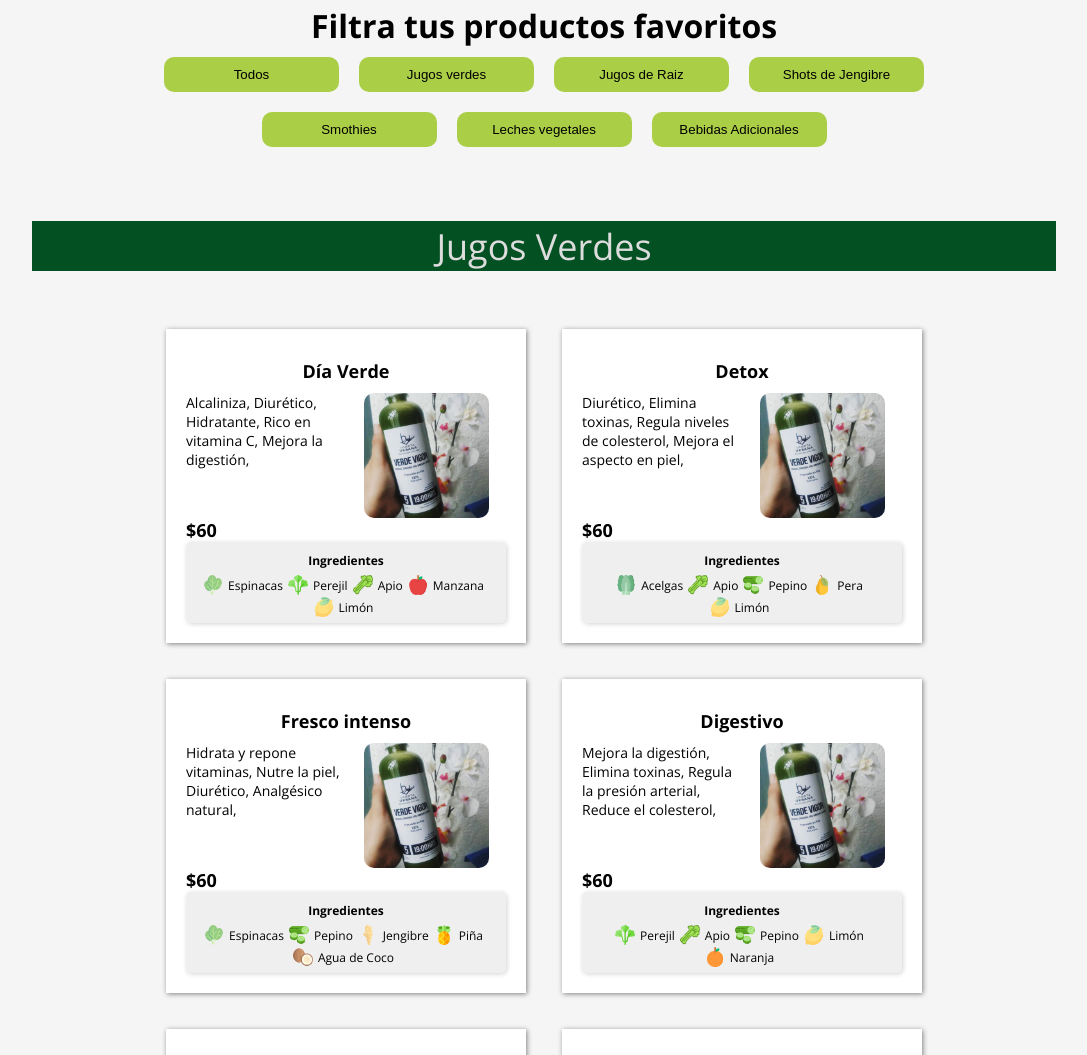
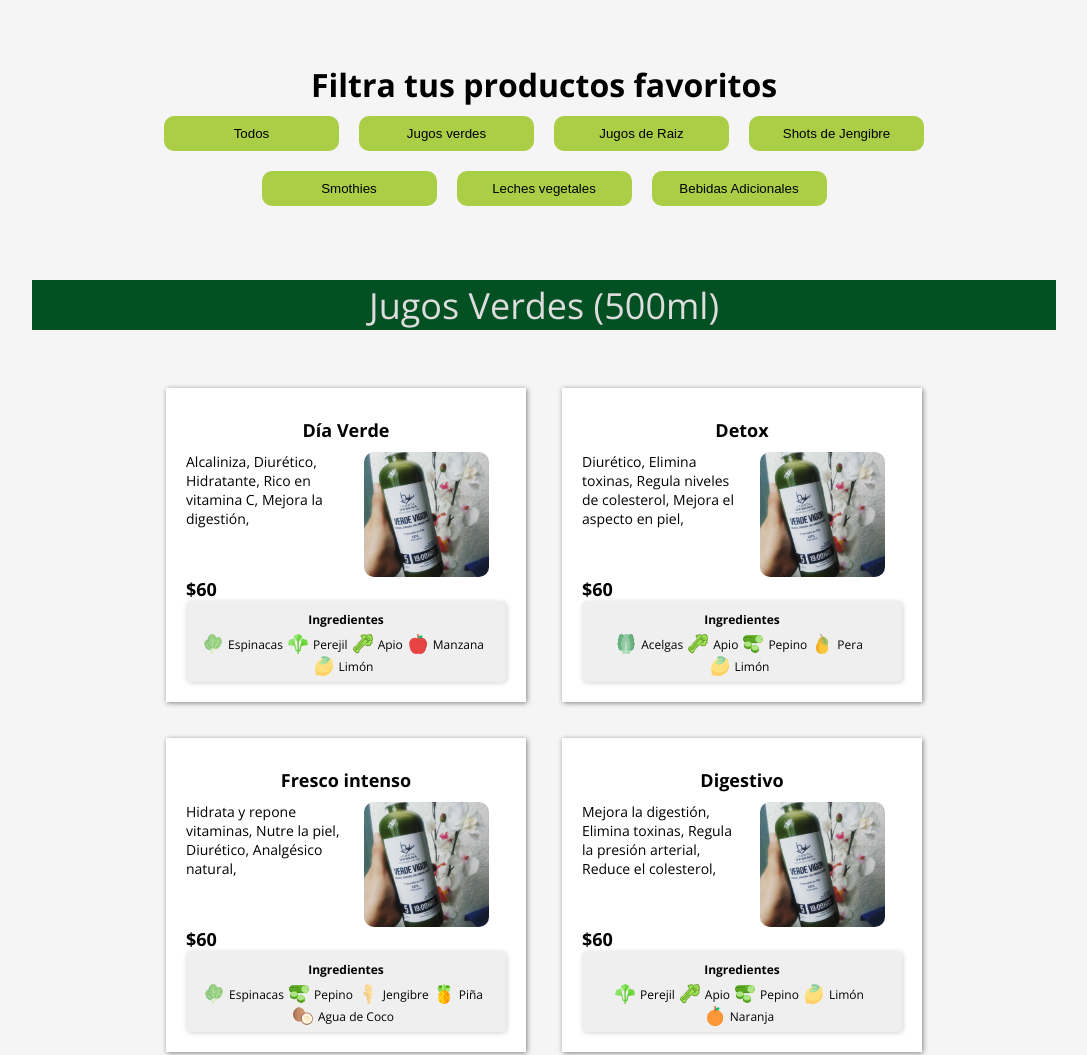
Before and after one commit to ArielMD/Huerta-Urbana, a Gatsby site: page /Products in a window 1280 px wide. Shown: the part 566-1621 px from the top of the page, without its empty margins (96-1183 px from the left). Built offline with nearby package versions, Linux system fonts and the light colour scheme; Gatsby itself is replaced by a stand-in of ours.

Commit message:
style: cambios en botones e informacion

```diff
--- a/gatsby-config.js
+++ b/gatsby-config.js
@@ -5,6 +5,12 @@ module.exports = {
     author: `@gatsbyjs`,
   },
   plugins: [
+    {
+      resolve: `gatsby-plugin-styled-components`,
+      options: {
+        // Add any options here
+      },
+    },
     `gatsby-plugin-react-helmet`,
     {
       resolve: `gatsby-source-filesystem`,
@@ -27,6 +33,7 @@ module.exports = {
         // icon: `src/images/gatsby-icon.png`, // This path is relative to the root of the site.
       },
     },
+
     // this (optional) plugin enables Progressive Web App + Offline functionality
     // To learn more, visit: https://gatsby.dev/offline
     // `gatsby-plugin-offline`,
--- a/package.json
+++ b/package.json
@@ -11,6 +11,7 @@
     "gatsby-plugin-offline": "^3.2.37",
     "gatsby-plugin-react-helmet": "^3.3.14",
     "gatsby-plugin-sharp": "^2.6.43",
+    "gatsby-plugin-styled-components": "^3.3.14",
     "gatsby-source-filesystem": "^2.3.35",
     "gatsby-transformer-sharp": "^2.5.19",
     "prop-types": "^15.7.2",
--- a/src/components/Banner.js
+++ b/src/components/Banner.js
@@ -14,6 +14,7 @@ const BannerStyled = styled.div`
   width: 100%;
   height: 150px;
   margin: 21px 0px;
+  margin-top: 80px;
 
   .bg {
     display: flex;
--- a/src/components/Carrusel.js
+++ b/src/components/Carrusel.js
@@ -9,7 +9,6 @@ import Title from "./Title";
 
 const CarruselStyled = styled.div`
   margin-top: 50px;
-  margin-bottom: 50px;
 `;
 
 const SwiperStyled = styled(Swiper)`
--- a/src/components/ExtendPackageCard.js
+++ b/src/components/ExtendPackageCard.js
@@ -57,6 +57,17 @@ const CardStyled = styled.div`
     border-radius: 5px;
     border-style: none;
     outline: none;
+    cursor: pointer;
+
+    :hover {
+      background-color: #035022;
+      color: #ffffff;
+    }
+
+    :focus {
+      background-color: #035022;
+      outline: 2px #035022;
+    }
   }
 `;
 
--- a/src/components/Filter.js
+++ b/src/components/Filter.js
@@ -18,6 +18,17 @@ const FilterStyled = styled.div`
     background-color: #aace46;
     margin: 10px;
     outline: none;
+    cursor: pointer;
+
+    :hover {
+      background-color: #035022;
+      color: #ffffff;
+    }
+
+    :focus {
+      background-color: #035022;
+      color: #ffffff;
+    }
   }
 
   .all {
--- a/src/components/Hero.js
+++ b/src/components/Hero.js
@@ -58,6 +58,7 @@ const HeroStyled = styled.main`
       color: #ffffff;
       outline: none;
       border-radius: 10px;
+      cursor: pointer;
       :hover {
         border: #ffffff solid 1px;
         background-color: #069c42;
--- a/src/components/Navbar.js
+++ b/src/components/Navbar.js
@@ -102,7 +102,9 @@ const Navbar = () => {
 
   return (
     <Nav state={state}>
-      <img className="nav-logo" src={logo} alt="" />
+      <Link to={"/"} className="nav-logo">
+        <img className="nav-logo" src={logo} alt="" />
+      </Link>
 
       <img
         className="menu-icon"
--- a/src/components/PackagesCard.js
+++ b/src/components/PackagesCard.js
@@ -53,6 +53,7 @@ const CardStyled = styled.div`
       outline: none;
       border-style: none;
       margin-right: 3%;
+      cursor: pointer;
       :hover {
         background-color: #035022;
       }
--- a/src/components/Title.js
+++ b/src/components/Title.js
@@ -11,6 +11,8 @@ const TitleStyled = styled.div`
   justify-content: center;
   align-content: center;
   margin-bottom: 40px;
+  margin-top: 20px;
+
   h1 {
     align-self: center;
     font-weight: 200;
@@ -20,6 +22,7 @@ const TitleStyled = styled.div`
   @media (min-width: 768px) and (max-width: 1200px) {
     max-width: 90%;
     height: 45px;
+    margin-top: 50px;
     h1 {
       font-size: 24px;
     }
@@ -28,6 +31,7 @@ const TitleStyled = styled.div`
   @media screen and (min-width: 1200px) {
     max-width: 80%;
     height: 50px;
+    margin-top: 50px;
     h1 {
       font-size: 36px;
     }
--- a/src/statics/paquetes.js
+++ b/src/statics/paquetes.js
@@ -146,6 +146,55 @@ const paquetes = [
       },
     ],
   },
+  {
+    nombre: "Paquetes Adicionales",
+    productos: [
+      {
+        nombre: "Paquete Semanal",
+        descripcion: "6 Jugos Verdes",
+        incluye: [],
+        disponible: [
+          {
+            dias: "Semanal",
+            precio: "$390.00",
+          },
+        ],
+      },
+      {
+        nombre: "Black Detox",
+        descripcion: "6 limonadas Activas",
+        incluye: [],
+        disponible: [
+          {
+            dias: "semanal",
+            precio: "$275.00",
+          },
+        ],
+      },
+      {
+        nombre: "Veggie Milk",
+        descripcion: "",
+        incluye: [],
+        disponible: [
+          {
+            dias: "Semanal",
+            precio: "$275.00",
+          },
+        ],
+      },
+      {
+        nombre: "Ginger Shots",
+        descripcion: "6 Shots de Jengibre",
+        incluye: [],
+        disponible: [
+          {
+            dias: "Semanal",
+            precio: "$200.00",
+          },
+        ],
+      },
+    ],
+  },
 ];
 
 export default paquetes;
--- a/src/statics/productos.js
+++ b/src/statics/productos.js
@@ -4,7 +4,7 @@ import ingredientes from "./ingredientes";
 const productos = [
   {
     id: 1,
-    nombre: "Jugos Verdes",
+    nombre: "Jugos Verdes (500ml)",
     productos: [
       {
         nombre: "Día Verde",
@@ -130,7 +130,7 @@ const productos = [
   },
   {
     id: 2,
-    nombre: "Jugos de Raiz",
+    nombre: "Jugos de Raiz  (500ml)",
     productos: [
       {
         nombre: "Bloody Mary",
@@ -189,7 +189,7 @@ const productos = [
   },
   {
     id: 3,
-    nombre: "Shots de Jengibre",
+    nombre: "Shots de Jengibre (60ml)",
     productos: [
       {
         nombre: "Shot Jengibre, piña",
@@ -255,7 +255,7 @@ const productos = [
   },
   {
     id: 4,
-    nombre: "Smothies",
+    nombre: "Smothies (500ml)",
     productos: [
       {
         nombre: "Frutos Rojos",
@@ -396,7 +396,7 @@ const productos = [
   },
   {
     id: 5,
-    nombre: "Leches Vegetales",
+    nombre: "Leches Vegetales (500ml)",
     productos: [
       {
         nombre: "Leche de Almendras",
```
Also changed, not shown: 1 other file.
